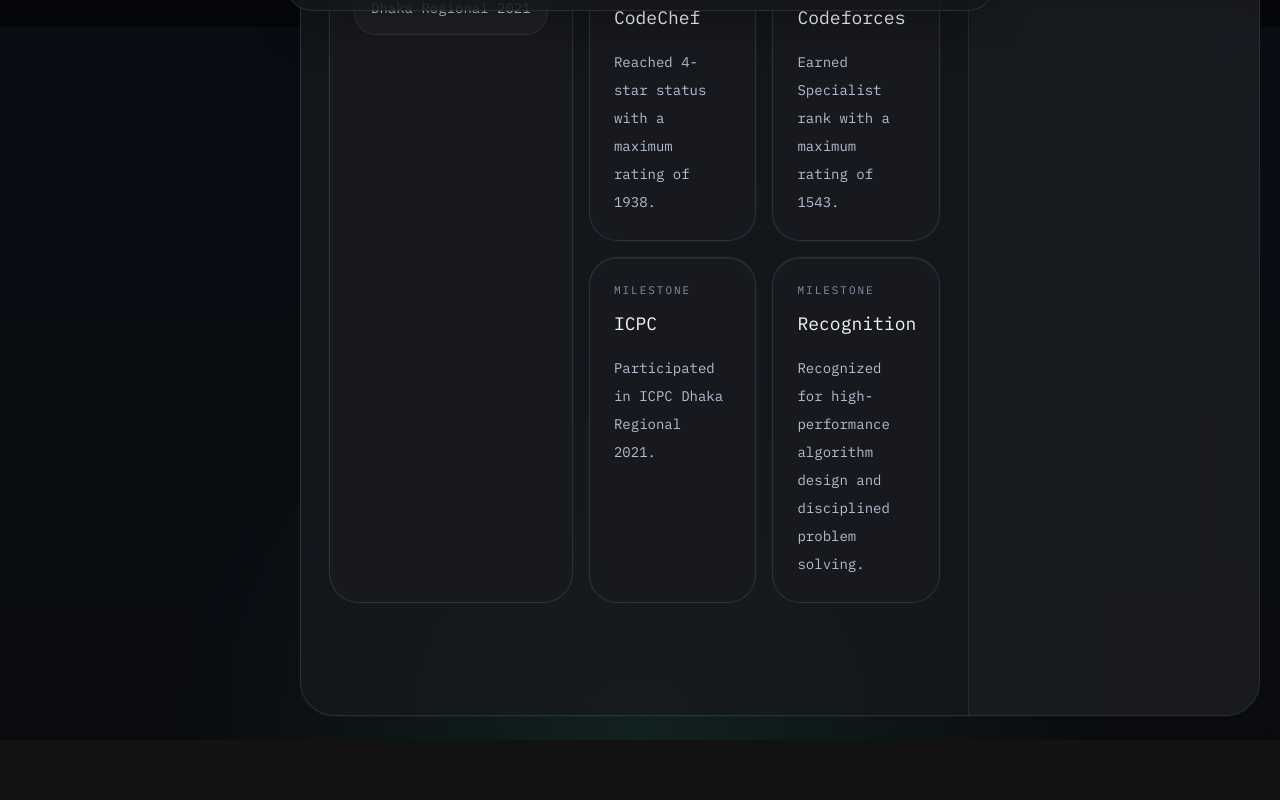
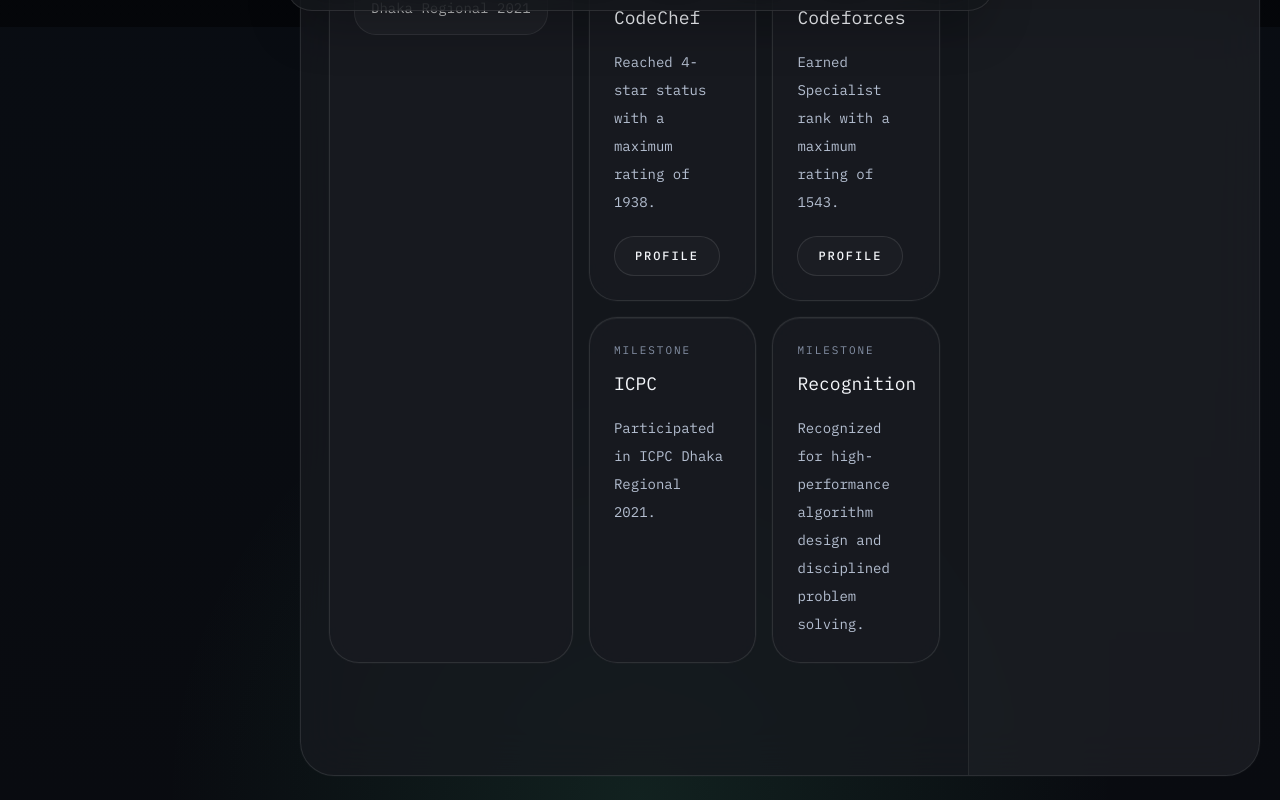
Before and after one commit to hkshakib/portfolio, a React (Vite) app: page /achievements in a window 1280 px wide. Shown: the part 773-1573 px from the top of the page. Before the commit the page ends 1513 px from the top, so only its background shows below. Built offline with nearby package versions, Linux system fonts and the light colour scheme.

Commit message:
Add profile links to achievement cards

```diff
--- a/src/components/cards/AchievementCard.jsx
+++ b/src/components/cards/AchievementCard.jsx
@@ -1,4 +1,5 @@
 import Card from "../ui/Card";
+import Button from "../ui/Button";
 import Reveal from "../Reveal";
 
 export default function AchievementCard({ item, delay = 0 }) {
@@ -10,6 +11,13 @@ export default function AchievementCard({ item, delay = 0 }) {
         </p>
         <h3 className="mt-3 text-lg text-[color:var(--text)]">{item.title}</h3>
         <p className="mt-4 text-sm leading-7 text-[color:var(--muted)]">{item.detail}</p>
+        {item.href ? (
+          <div className="mt-5">
+            <Button href={item.href} variant="secondary">
+              Profile
+            </Button>
+          </div>
+        ) : null}
       </Card>
     </Reveal>
   );
--- a/src/data/portfolio.js
+++ b/src/data/portfolio.js
@@ -338,10 +338,12 @@ export const achievements = [
   {
     title: "CodeChef",
     detail: "Reached 4-star status with a maximum rating of 1938.",
+    href: "https://www.codechef.com/users/hkshakib",
   },
   {
     title: "Codeforces",
     detail: "Earned Specialist rank with a maximum rating of 1543.",
+    href: "https://codeforces.com/profile/_Bohemian",
   },
   {
     title: "ICPC",
```
